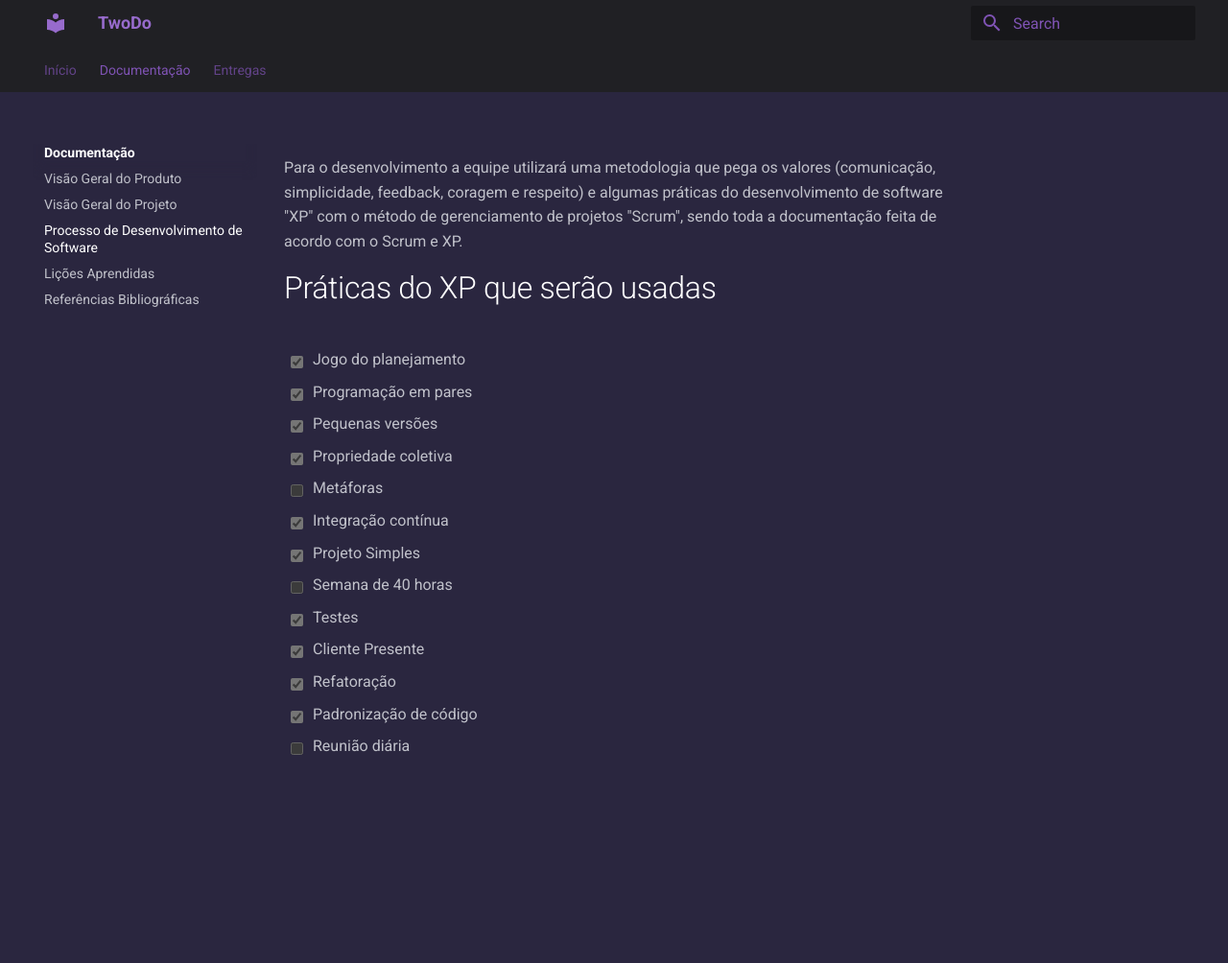
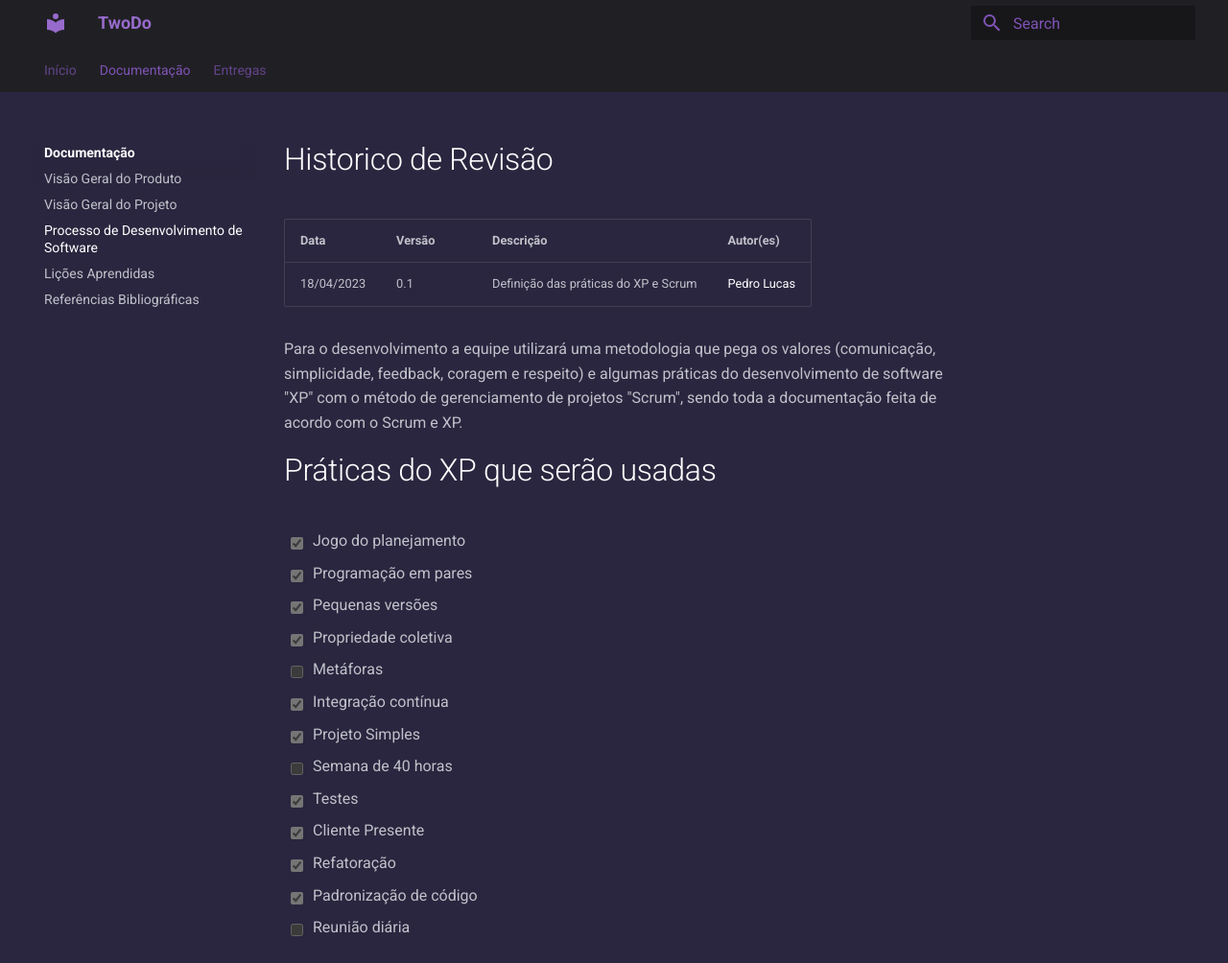
Before and after one commit to mdsreq-fga-unb/2023.1-TwoDo, an MkDocs documentation site: the page built from docs/documentacao/processoDesenvolvimento.md, in a window 1280 px wide and 1004 px high. Shown: the whole window at 96% size. Built offline with MkDocs 1.6.1 and Material for MkDocs 9.7.7, drawn with Linux system fonts in a browser that asks for light colours.

Commit message:
historico processo Desenvolvimento

```diff
--- a/docs/documentacao/processoDesenvolvimento.md
+++ b/docs/documentacao/processoDesenvolvimento.md
@@ -1,3 +1,9 @@
+# Historico de Revisão
+
+| Data     | Versão | Descrição                  | Autor(es)                                                                          |
+|----------|--------|----------------------------|---------------------------------------------------------------------------------------------|
+|18/04/2023|   0.1  | Definição das práticas do XP e Scrum       |[Pedro Lucas](https://github.com/lucasdray)|
+
 Para o desenvolvimento a equipe utilizará uma metodologia que pega os valores (comunicação, simplicidade, feedback, coragem e respeito) e algumas práticas do desenvolvimento de software "XP" com o método de gerenciamento de projetos "Scrum", sendo toda a documentação feita de acordo com o Scrum e XP.
 
 
```
Also changed, not shown: docs/documentacao/visaoGeralProduto.md (+1 -1 lines), docs/documentacao/visaoGeralProjeto.md (+1 -1 lines).
